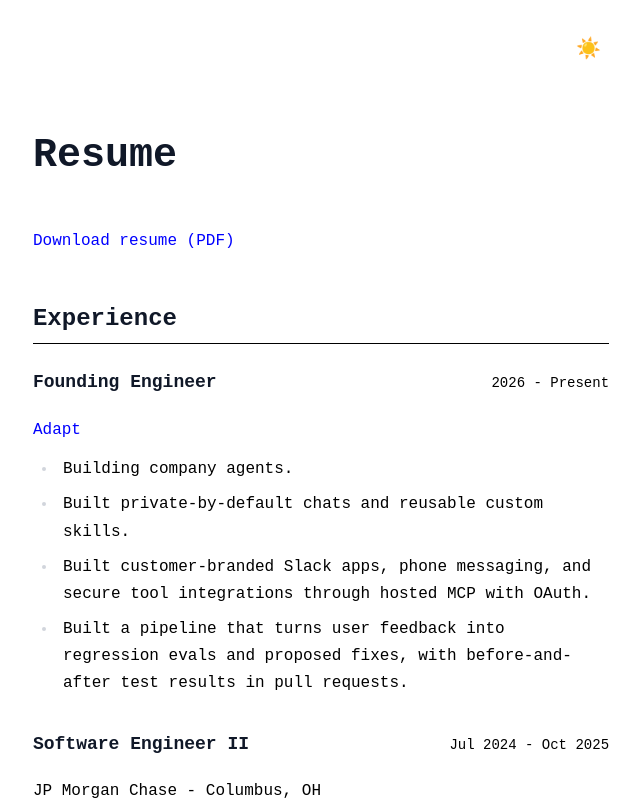
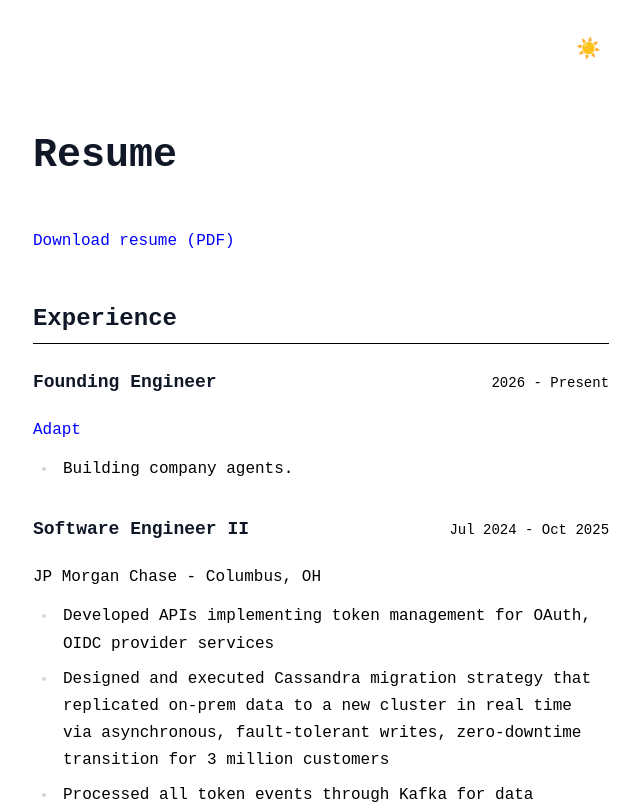
Before and after one commit to caseymanos/homepage, a SvelteKit app: page /resume in a window 1280 px wide. Shown: the top 804 px of the page, without its empty margins (319-959 px from the left). Built offline with nearby package versions, Linux system fonts and the light colour scheme.

Commit message:
Keep Adapt description to building company agents

```diff
--- a/src/routes/resume/+page.svelte
+++ b/src/routes/resume/+page.svelte
@@ -16,9 +16,6 @@
 			<p class="company"><a href="https://adapt.com">Adapt</a></p>
 			<ul>
 				<li>Building company agents.</li>
-				<li>Built private-by-default chats and reusable custom skills.</li>
-				<li>Built customer-branded Slack apps, phone messaging, and secure tool integrations through hosted MCP with OAuth.</li>
-				<li>Built a pipeline that turns user feedback into regression evals and proposed fixes, with before-and-after test results in pull requests.</li>
 			</ul>
 		</div>
 
```
